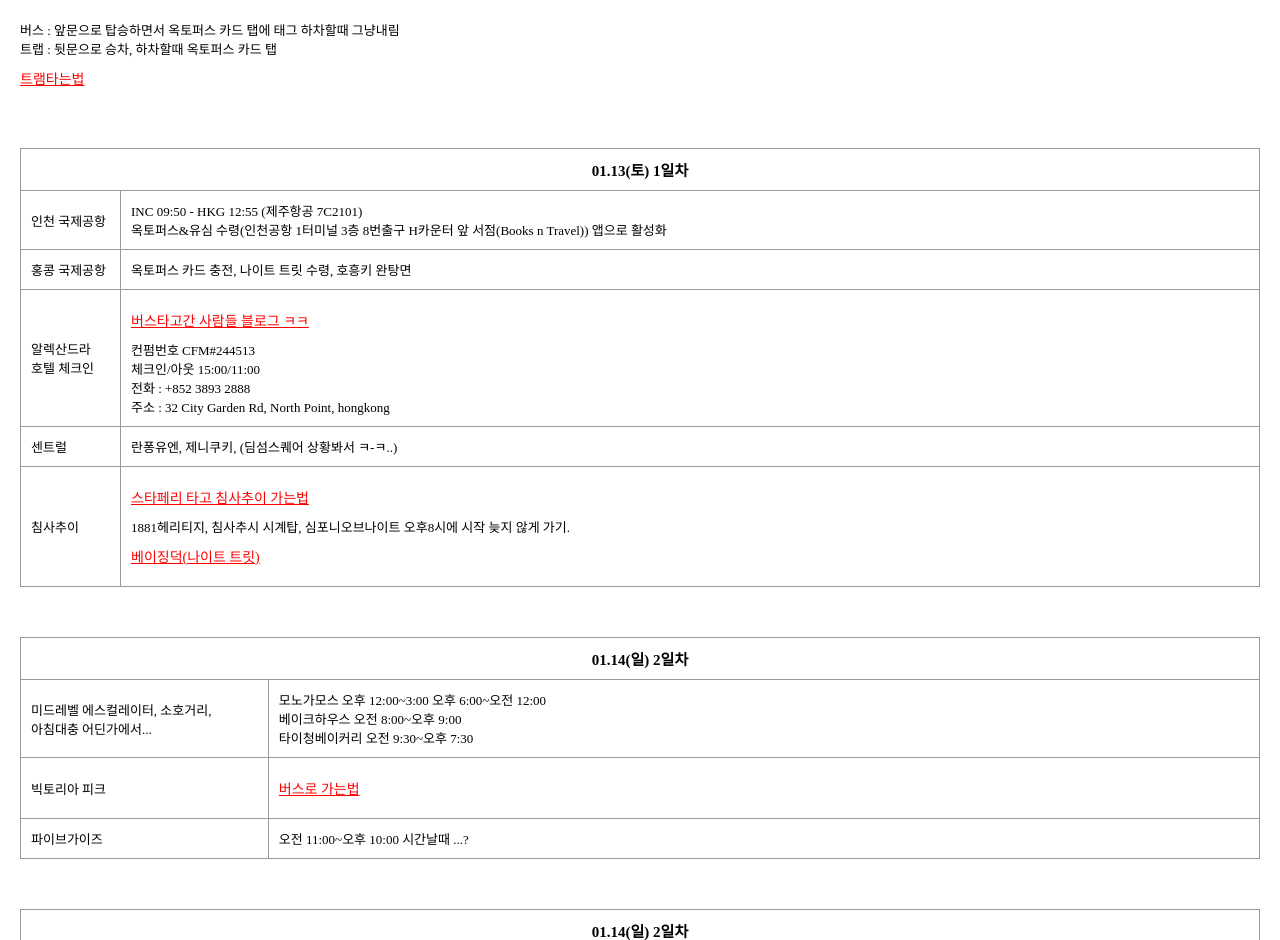
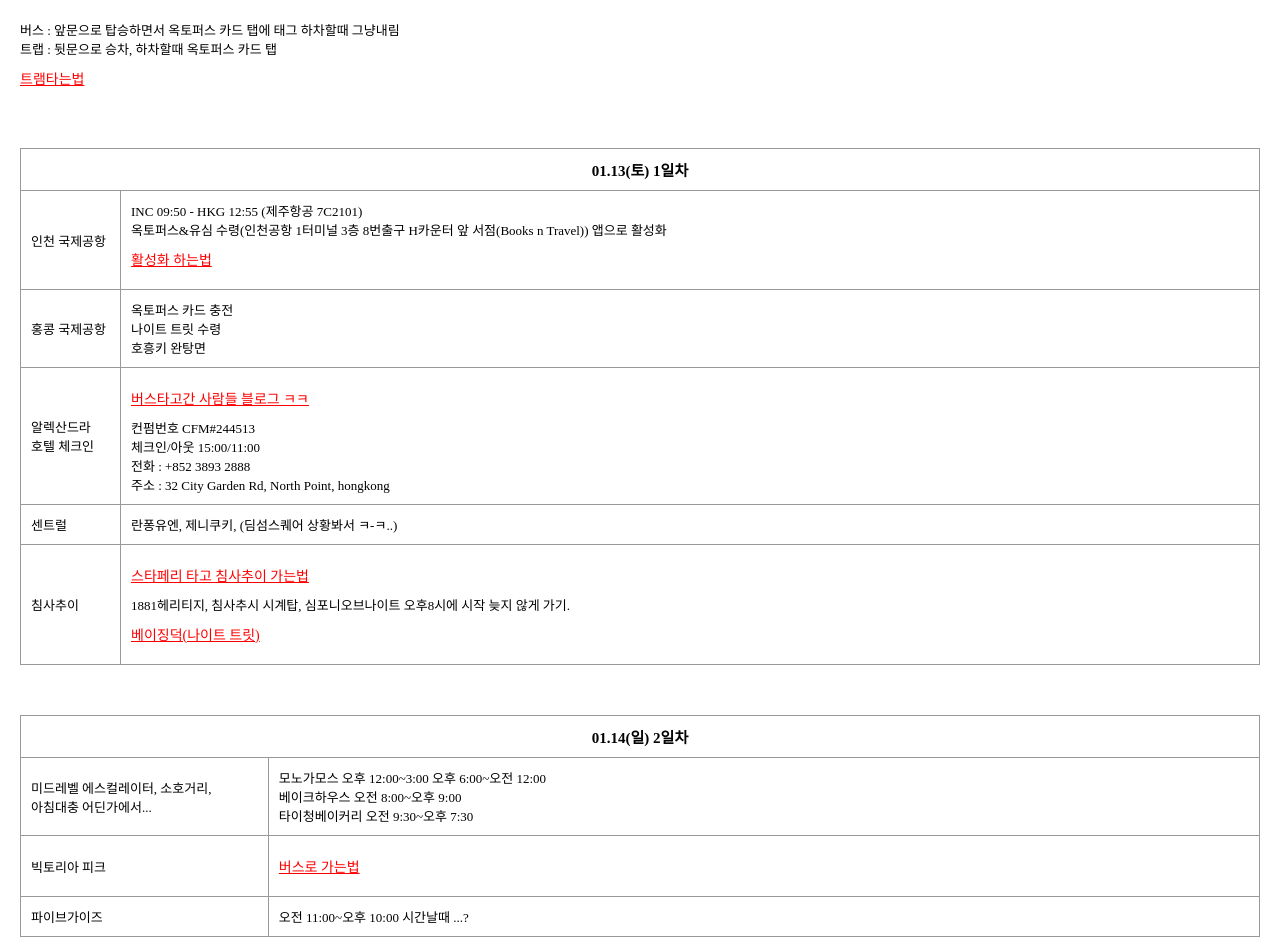
Before and after one commit to eunsun11/eunsun22.github.io, a plain HTML site: page index.html in a window 1280 px wide. Shown: the top 940 px of the page. Drawn offline with Linux system fonts and the light colour scheme.

Commit message:
내용추가

```diff
--- a/index.html
+++ b/index.html
@@ -30,11 +30,11 @@
                 <tr>
                     <td>인천 국제공항</td>
                     <td>INC 09:50 - HKG 12:55 (제주항공 7C2101)<br>
-                        옥토퍼스&유심 수령(인천공항 1터미널 3층 8번출구 H카운터 앞 서점(Books n Travel)) 앱으로 활성화</td>
+                        옥토퍼스&유심 수령(인천공항 1터미널 3층 8번출구 H카운터 앞 서점(Books n Travel)) 앱으로 활성화<a href="https://blog.naver.com/phin9199/223283243038">활성화 하는법</a></td>
                 </tr>
                 <tr>
                     <td>홍콩 국제공항</td>
-                    <td>옥토퍼스 카드 충전, 나이트 트릿 수령, 호흥키 완탕면</td>
+                    <td>옥토퍼스 카드 충전<br>나이트 트릿 수령<br>호흥키 완탕면</td>
                 </tr>
                 <tr>
                     <td>알렉산드라 호텔 체크인</td>
```
